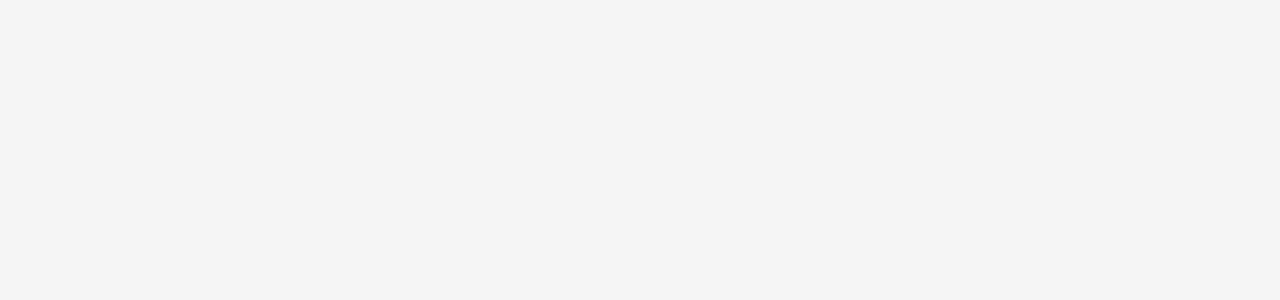
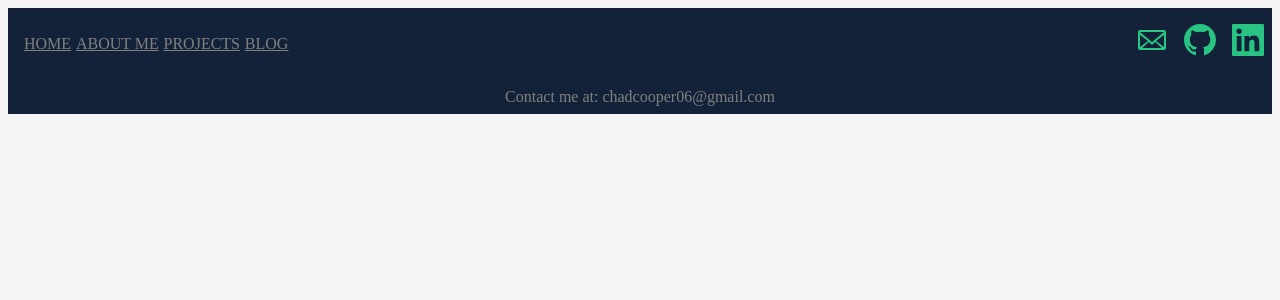
Before and after one commit to ChadCooper06/portfolio, a React (Create React App) app: page / in a window 1280 px wide. Before the commit this address had no page. Shown: the top 300 px of the page. Built offline with nearby package versions, Linux system fonts and the light colour scheme.

Commit message:
corrected other links

```diff
--- a/src/App.js
+++ b/src/App.js
@@ -17,8 +17,8 @@
         </div>
         <div className="iconBlock">
           <Link className="icon" to={window.open("mailto:chadcooper06@gmail.com")} width="60px" height="60px" alt="email" target="_blank"><GoMail /></Link>
-          <Link className="icon" to={useHref.openURL("https://github.com/chadcooper06")} width="60px" height="60px" alt="github" target="_blank"><GoMarkGithub /></Link>
-          <Link className="icon" to={useHref.openURL("https://www.linkedin.com/in/chad-cooper-dev/")} width="60px" height="60px" alt="call me" target="_blank"><GrLinkedin /></Link>
+          <Link className="icon" to={window.open("https://github.com/chadcooper06")} width="60px" height="60px" alt="github" target="_blank"><GoMarkGithub /></Link>
+          <Link className="icon" to={window.open("https://www.linkedin.com/in/chad-cooper-dev/")} width="60px" height="60px" alt="call me" target="_blank"><GrLinkedin /></Link>
         </div>
       </div>
   <Outlet />
```
